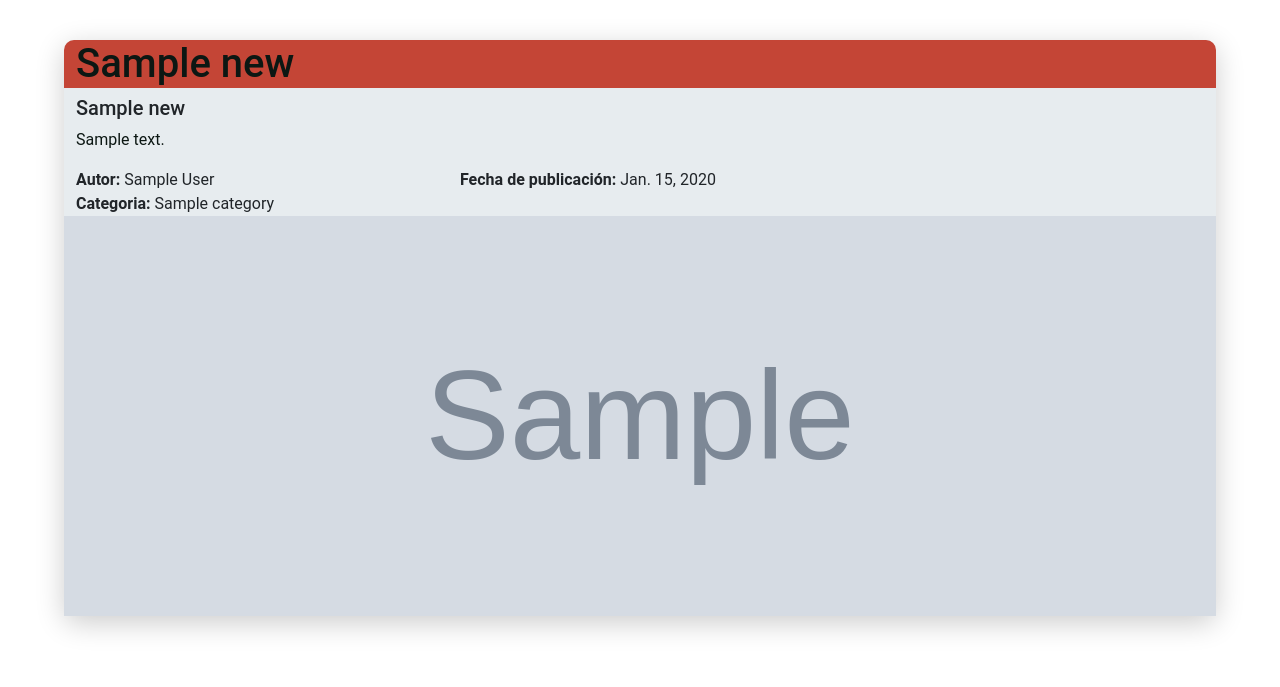
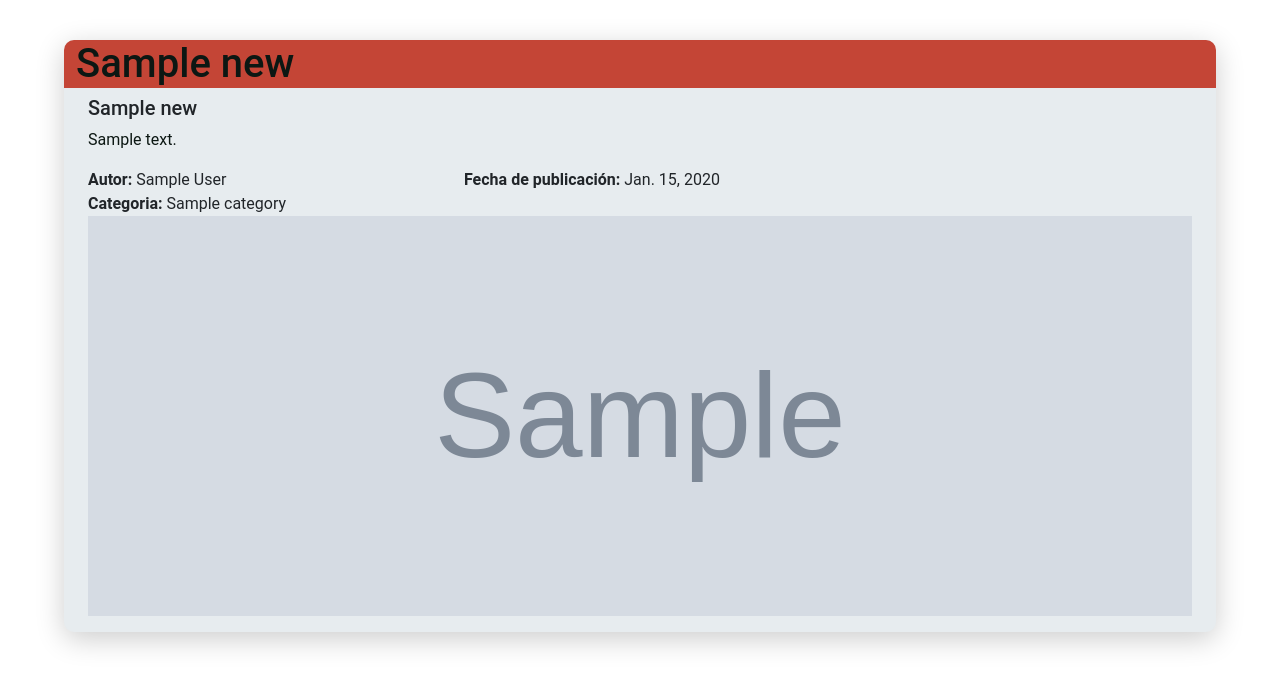
Before and after one commit to MateMar04/BoscoNews, a Django app: page / in a window 1280 px wide. Shown: the part 58-745 px from the top of the page. Run offline with Django 4.2, Linux system fonts and the light colour scheme; tables that the repository leaves empty hold one stand-in row (values such as "Sample post"); grey boxes marked "Sample" are stand-in pictures.

Commit message:
bottom padding in new

```diff
--- a/confApp/static/styles/Inicio.css
+++ b/confApp/static/styles/Inicio.css
@@ -17,6 +17,10 @@
     background-color: #C44536;
     border-top-left-radius: 10px;
     border-top-right-radius: 10px;
+}
+
+.content {
+    padding-bottom: 2vh;
 }
 
 .body {
--- a/templates/Inicio.html
+++ b/templates/Inicio.html
@@ -24,6 +24,7 @@
             <div class="container-fluid new-title-container">
                 <h1>{{ n.title }}</h1>
             </div>
+            <div class="container-fluid content">
                 <div class="container-fluid">
                     <h5>{{ n.subtitle }}</h5>
                 </div>
@@ -45,6 +46,7 @@
                         <b>Categoria:</b> {{ n.category }}
                     </div>
                 </div>
+                <div class="container-fluid carousel-container">
                     <div id="carouselExample" class="carousel slide">
                         <div class="carousel-inner">
                             {% for i in images %}
@@ -54,6 +56,8 @@
                                     </div>
                                 {% endif %}
                             {% endfor %}
+                        </div>
+                    </div>
                 </div>
             </div>
         </div>
```
Lines whose indentation alone changed are shown as unchanged.
